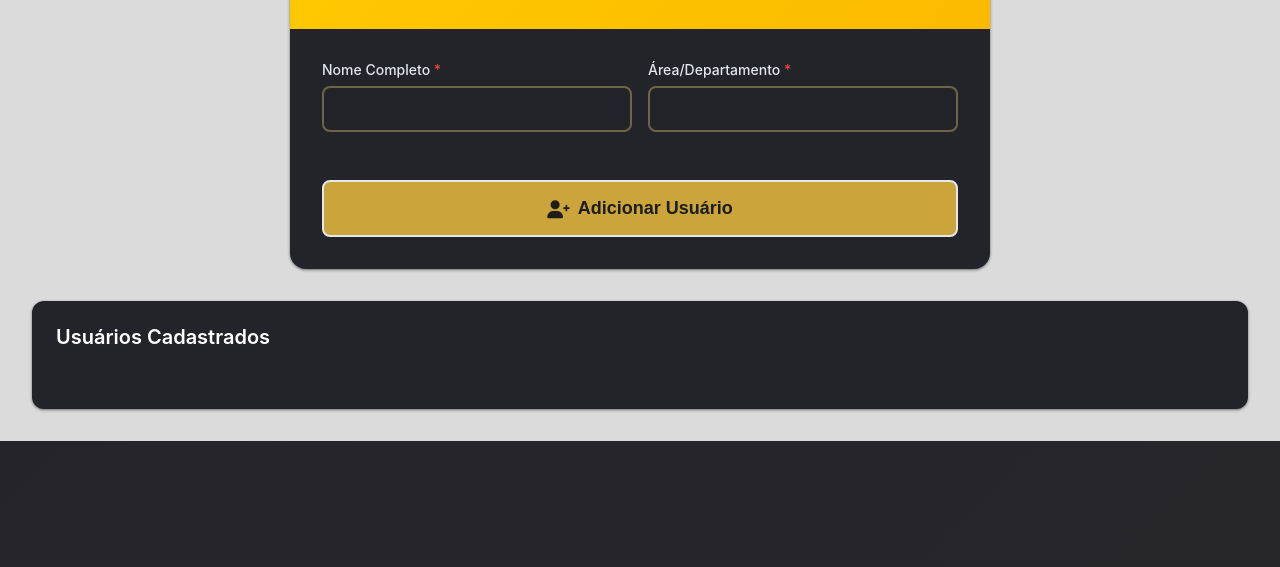
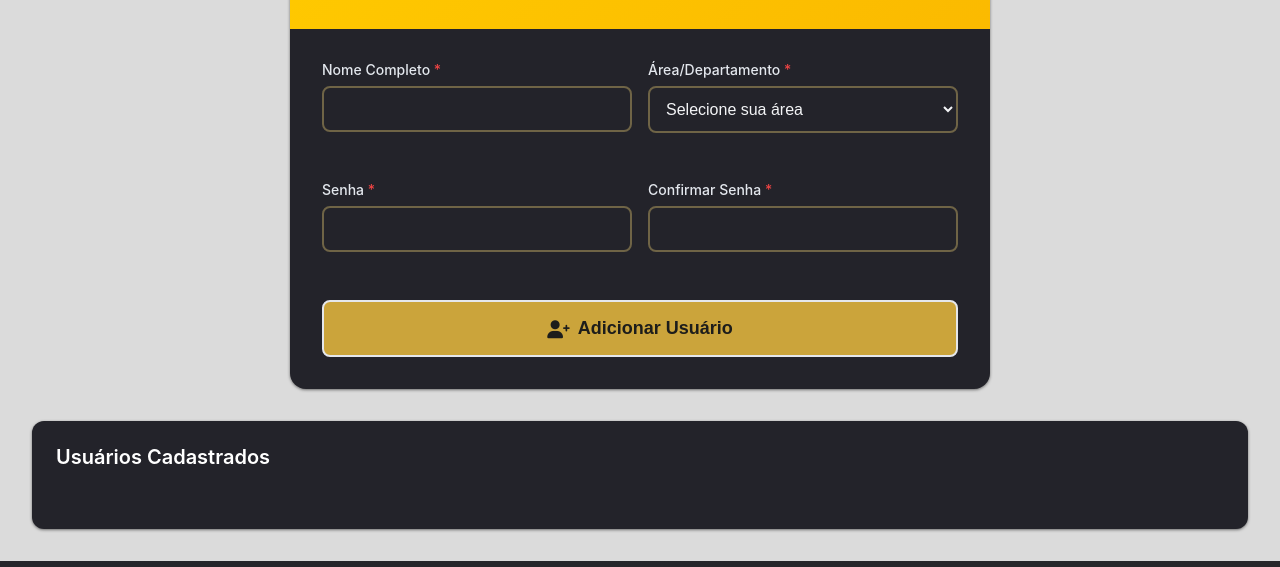
Before and after one commit to mangelo740/Ticket-Suporte, a website: page users.html in a window 1280 px wide. Shown: the part 233-800 px from the top of the page. Drawn offline with Linux system fonts and the light colour scheme; no server answers.

Commit message:
Enhance user management and navigation UI
Added a department dropdown and password fields to the user registration form in users.html. Improved navigation by adding a 'Usuários' button to admin.html and making the 'Usuários' button always visible in index.html. Removed redundant button wrappers around dbStatus icons for cleaner UI. Deleted Ticket-Suporte.zip.

```diff
--- a/users.html
+++ b/users.html
@@ -42,7 +42,35 @@
                         </div>
                         <div class="form-group">
                             <label>Área/Departamento <span class="required">*</span></label>
-                            <input type="text" id="userArea" name="area" required>
+                            <select id="userArea" name="area" required>
+                                <option value="">Selecione sua área</option>
+                                <option value="Recursos Humanos">Recursos Humanos</option>
+                                <option value="TI - Sistema">TI - Sistema</option>
+                                <option value="TI - Infraestrutura">TI - Infraestrutura</option>
+                                <option value="Financeiro">Financeiro</option>
+                                <option value="Comercial">Comercial</option>
+                                <option value="PCP">PCP</option>
+                                <option value="Marketing">Marketing</option>
+                                <option value="Faturamento">Faturamento</option>
+                                <option value="Diretoria">Diretoria</option>
+                                <option value="Departamento Pessoal">Departamento pessoal</option>
+                                <option value="Manutenção - Predial">Manutentção - Predial</option>
+                                <option value="Manutenção - Veículos">Manutentção - Veículos</option>
+                                <option value="Logística">Logística</option>
+                                <option value="Suprimentos">Suprimentos</option>
+                                <option value="Qualidade">Qualidade</option>
+                                <option value="Desenvolvimento">Desenvolvimento</option>
+                            </select>
+                        </div>
+                    </div>
+                    <div class="form-row">
+                        <div class="form-group">
+                            <label>Senha <span class="required">*</span></label>
+                            <input type="password" id="userPassword" name="password" required>
+                        </div>
+                        <div class="form-group">
+                            <label>Confirmar Senha <span class="required">*</span></label>
+                            <input type="password" id="userConfirmPassword" name="confirmPassword" required>
                         </div>
                     </div>
                     <button type="submit" class="submit-btn">
```
Also changed, not shown: admin.html (+4 -5 lines), index.html (+2 -4 lines), 1 other file.
